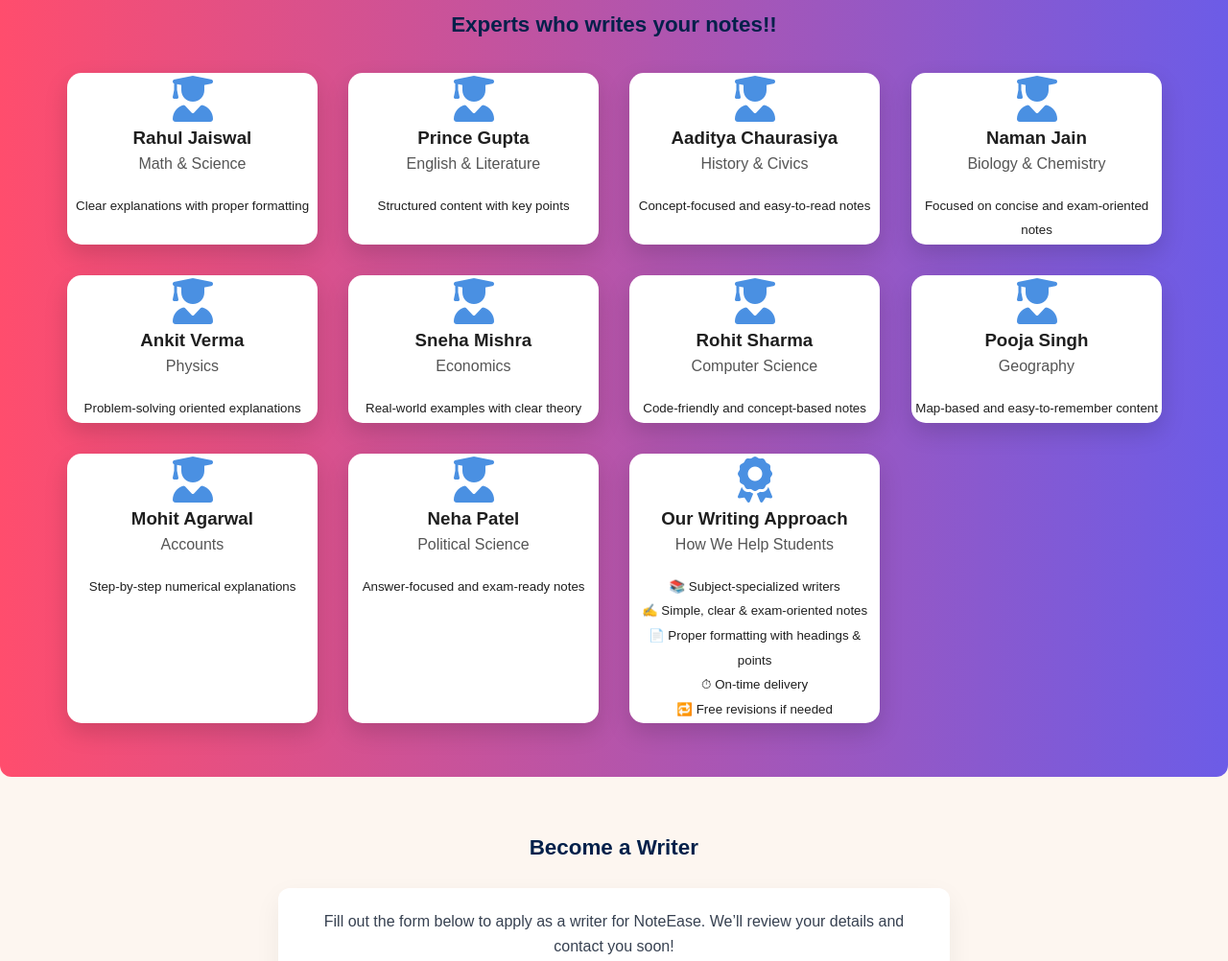
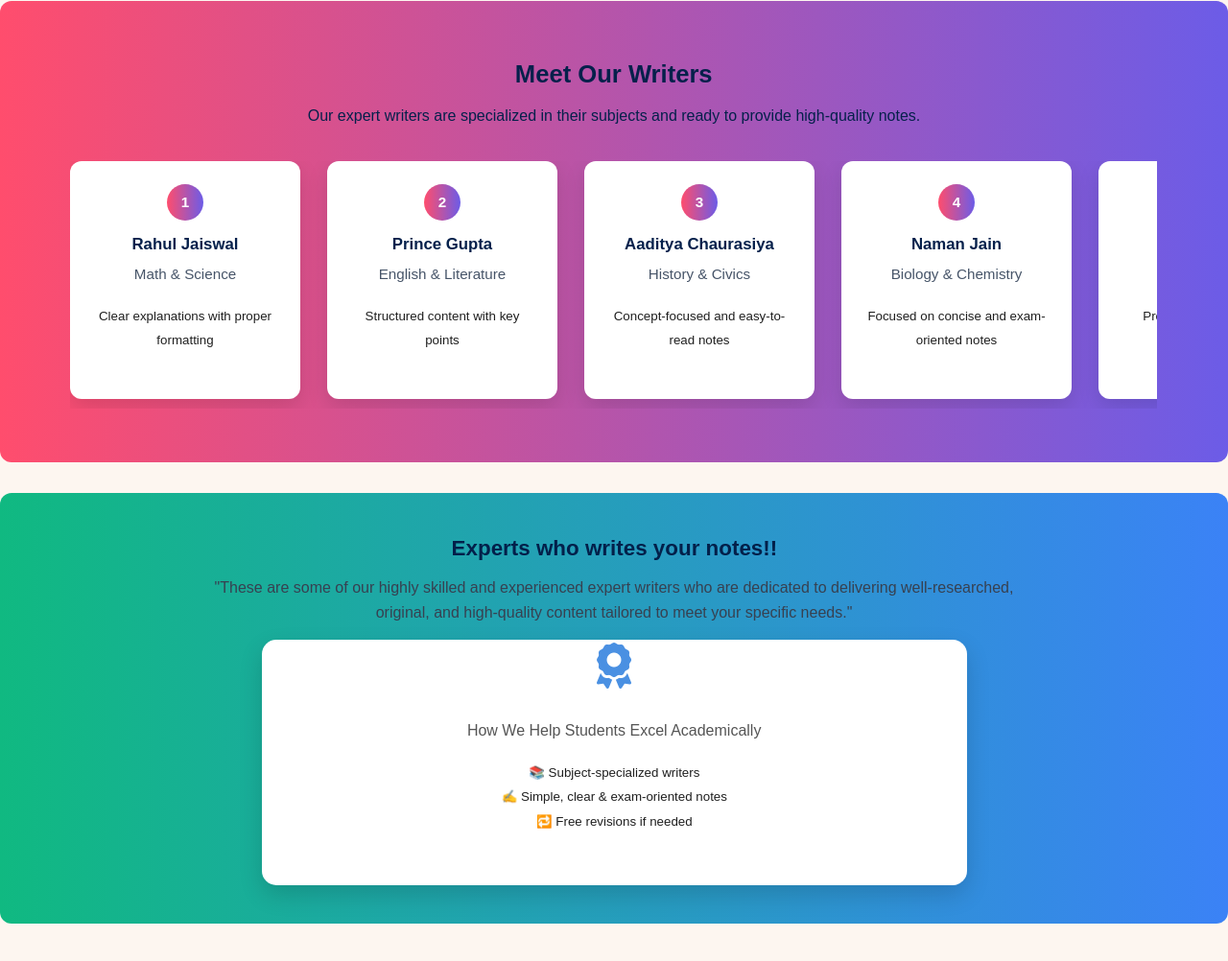
Before and after one commit to PradyumanMishra20/noteease-website, a website: page writers.html in a window 1280 px wide. Shown: the part 473-1475 px from the top of the page at 96% size. Drawn offline with nearby package versions, Linux system fonts and the light colour scheme.

Commit message:
Update writers.html

```diff
--- a/writers.html
+++ b/writers.html
@@ -18,8 +18,8 @@
       <a href="index.html">Home</a>
       <a href="writers.html">Writers</a>
       <a href="pricing.html">Pricing</a>
+       <a href="order.html">Order</a>
       <a href="contact.html">Contact</a>
-      <a href="order.html">Order</a>
     </nav>
   </div>
 </header>
@@ -27,102 +27,103 @@
 <section class="hero">
   <div class="container">
     <h2>Meet Our Expert Writers</h2>
-    <p>Verified freelancers ready to deliver high-quality notes on your topics. Writers at NoteEase focus only on one task — writing high-quality notes as per requirements.</p>
+    <p class="wpara">Verified freelancers ready to deliver high-quality notes on your topics. Writers at NoteEase focus only on one task — writing high-quality notes as per requirements.</p>
+   <a class="btn primary" href="#contact-section" style="position: relative; left: 10px;">Become our writer <i class="fas fa-arrow-right"></i></a>
+  </div>
   </div>
 </section>
 
-<section class="writer-profiles">
-  <h2>Experts who writes your notes!!</h2>
+<section class="process-section">
   <div class="container">
+    <h2>Meet Our Writers</h2>
+    <p class="process-desc">
+      Our expert writers are specialized in their subjects and ready to provide high-quality notes.
+    </p>
 
-
-    <div class="writer" data-aos="fade-up">
-      <i class="fas fa-user-graduate"></i>
+    <div class="process-steps">
+      <div class="process-step" data-aos="fade-up">
+        <span class="step-number">1</span>
         <h3>Rahul Jaiswal</h3>
         <p>Math & Science</p>
         <small>Clear explanations with proper formatting</small>
       </div>
 
-    <div class="writer" data-aos="fade-up" data-aos-delay="100">
-      <i class="fas fa-user-graduate"></i>
+      <div class="process-step" data-aos="fade-up" data-aos-delay="100">
+        <span class="step-number">2</span>
         <h3>Prince Gupta</h3>
         <p>English & Literature</p>
         <small>Structured content with key points</small>
       </div>
 
-    <div class="writer" data-aos="fade-up" data-aos-delay="200">
-      <i class="fas fa-user-graduate"></i>
+      <div class="process-step" data-aos="fade-up" data-aos-delay="200">
+        <span class="step-number">3</span>
         <h3>Aaditya Chaurasiya</h3>
         <p>History & Civics</p>
         <small>Concept-focused and easy-to-read notes</small>
       </div>
 
-    <div class="writer" data-aos="fade-up" data-aos-delay="300">
-      <i class="fas fa-user-graduate"></i>
+      <div class="process-step" data-aos="fade-up" data-aos-delay="300">
+        <span class="step-number">4</span>
         <h3>Naman Jain</h3>
         <p>Biology & Chemistry</p>
         <small>Focused on concise and exam-oriented notes</small>
       </div>
 
-    <!-- NEW WRITERS -->
-
-    <div class="writer" data-aos="fade-up" data-aos-delay="400">
-      <i class="fas fa-user-graduate"></i>
+      <div class="process-step" data-aos="fade-up" data-aos-delay="400">
+        <span class="step-number">5</span>
         <h3>Ankit Verma</h3>
         <p>Physics</p>
         <small>Problem-solving oriented explanations</small>
       </div>
 
-    <div class="writer" data-aos="fade-up" data-aos-delay="500">
-      <i class="fas fa-user-graduate"></i>
+      <div class="process-step" data-aos="fade-up" data-aos-delay="500">
+        <span class="step-number">6</span>
         <h3>Sneha Mishra</h3>
         <p>Economics</p>
         <small>Real-world examples with clear theory</small>
       </div>
 
-    <div class="writer" data-aos="fade-up" data-aos-delay="600">
-      <i class="fas fa-user-graduate"></i>
+      <div class="process-step" data-aos="fade-up" data-aos-delay="600">
+        <span class="step-number">7</span>
         <h3>Rohit Sharma</h3>
         <p>Computer Science</p>
         <small>Code-friendly and concept-based notes</small>
       </div>
 
-    <div class="writer" data-aos="fade-up" data-aos-delay="700">
-      <i class="fas fa-user-graduate"></i>
-      <h3>Pooja Singh</h3>
-      <p>Geography</p>
-      <small>Map-based and easy-to-remember content</small>
+      <div class="process-step" data-aos="fade-up" data-aos-delay="700">
+        <span class="step-number">8</span>
+        <h3>Ankush Sen</h3>
+        <p>C Programming & C++</p>
+        <small>Expert in writing clean, efficient, and well-structured code for easy understanding</small>
       </div>
+    </div>
+  </div>
+</section>
 
-    <div class="writer" data-aos="fade-up" data-aos-delay="800">
-      <i class="fas fa-user-graduate"></i>
-      <h3>Mohit Agarwal</h3>
-      <p>Accounts</p>
-      <small>Step-by-step numerical explanations</small>
-    </div>
-
-    <div class="writer" data-aos="fade-up" data-aos-delay="900">
-      <i class="fas fa-user-graduate"></i>
-      <h3>Neha Patel</h3>
-      <p>Political Science</p>
-      <small>Answer-focused and exam-ready notes</small>
-    </div>
-
-    <div class="writer" data-aos="fade-up" data-aos-delay="350" style="width: 212%">
+<section class="writer-cta" >
+    <div class="container" style="max-width: 100%; max-height: 600px;">
+  <h2>Experts who writes your notes!!</h2>
+  <p class="wpara">"These are some of our highly skilled and experienced expert writers who are dedicated to delivering well-researched, original, and high-quality content tailored to meet your specific needs."</p>
+  <div class="container">
+    <div class="writer main-writer" data-aos="fade-up" data-aos-delay="350" style=" max-width: 70%; max-height: 300px; margin: 0 auto; margin-top: 1rem;">
   <i class="fas fa-award"></i>
   <h3>Our Writing Approach</h3>
-  <p>How We Help Students</p>
+  <p>How We Help Students Excel Academically</p>
 
-  <small>
+  <small style="color: #1f1f1f;">
     📚 Subject-specialized writers<br>
     ✍️ Simple, clear & exam-oriented notes<br>
-    📄 Proper formatting with headings & points<br>
-    ⏱ On-time delivery<br>
     🔁 Free revisions if needed
   </small>
+
+  <div class="highlights">
+    <span class="highlight">100% Original Notes</span>
+    <span class="highlight">Quick Delivery</span>
+    <span class="highlight">Trusted by 5000+ Students</span>
+    <span class="highlight">Interactive Examples</span>
+    <span class="highlight">Tips & Tricks for Exams</span>
   </div>
-
-
+</section>
     </div>
   </section>
 
@@ -132,6 +133,7 @@
 <div class="contact-card">
   <p class="writer-desc">Fill out the form below to apply as a writer for NoteEase. We’ll review your details and contact you soon!</p>
  <div class="contact-card">
+   <div id="contact-section"></div>
   <form class="writer-form" id="writerForm" enctype="multipart/form-data">
   <div class="form-group">
     <label for="writerName">Full Name</label>
@@ -162,6 +164,9 @@
     <label for="writerMotivation">Why do you want to become a writer?</label>
     <textarea id="writerMotivation" name="motivation" rows="4" placeholder="Write a few lines about your motivation..." required></textarea>
   </div>
+  <p class="form-trust">
+        Please fill all the fields before submitting the form.
+      </p>
 
   <button type="submit" class="writer-btn">Submit Application</button>
 </form>
@@ -175,12 +180,13 @@
 
 
 
-<!-- Footer -->
+<!-- FOOTER -->
   <footer>
     <div class="container footer-flex">
-    <p>&copy; 2025 NoteEase. All rights reserved.</p>
+      <p>&#169; 2025 NoteEase — All rights reserved.</p>
       <div class="footer-links">
        <a href="index.html">Home</a>
+       <a href="order.html">Order</a>
        <a href="writers.html">Writers</a>
        <a href="pricing.html">Pricing</a>
        <a href="contact.html">Contact</a>
@@ -198,6 +204,8 @@
 </a>
 </div>
 <script src="form-handler.js" defer></script>
+<script src="formValidation.js"></script>
+
 
 </body>
 </html>
```
Lines whose indentation alone changed are shown as unchanged.
